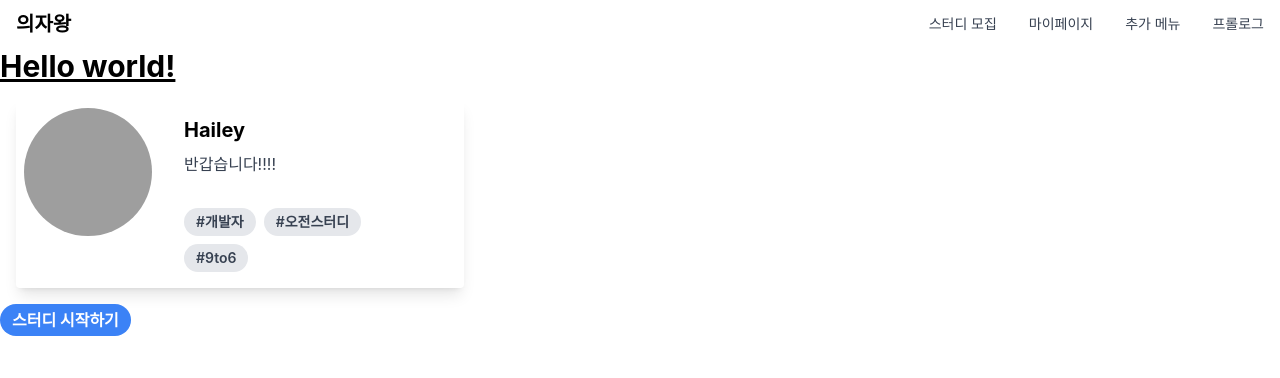
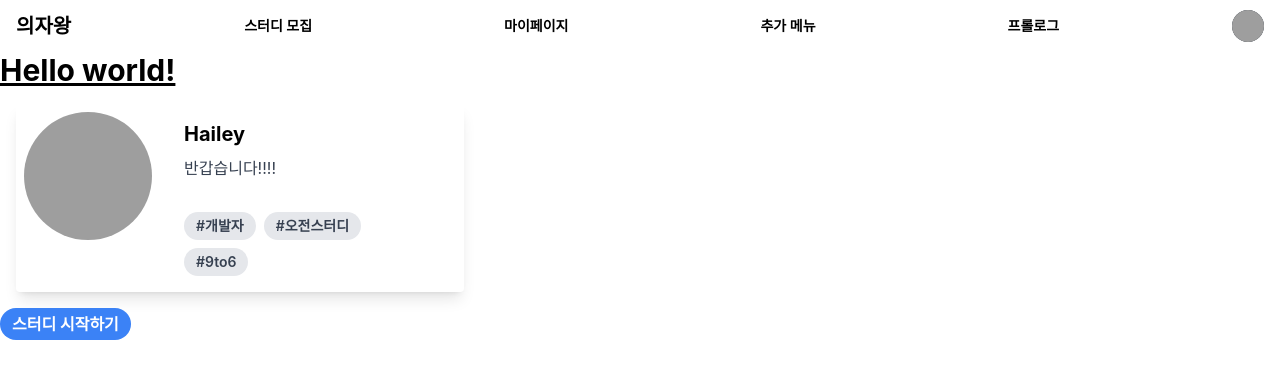
Before and after one commit to yessssssssssol/STUDIOUS_CAMSTUDY, a Next.js app in the folder front/: page / in a window 1280 px wide. Shown: the top 378 px of the page. Built offline with nearby package versions, Linux system fonts and the light colour scheme; grey boxes are pictures that could not be loaded.

Commit message:
Nav 완성

```diff
--- a/front/components/NavBar.js
+++ /dev/null
@@ -1,32 +0,0 @@
-import Link from "next/link";
-
-export default function NavBar(){
-
-    const items=["스터디 모집","마이페이지","추가 메뉴", "프롤로그"]
-
-    function NavItem(item,index){
-        return(
-            <li key={index}>
-          <Link href="/"><a class="block py-2 pr-4 pl-3 text-gray-700 border-b border-gray-100 hover:bg-gray-50 md:hover:bg-transparent md:border-0 md:hover:text-blue-700 md:p-0 dark:text-gray-400 md:dark:hover:text-white dark:hover:bg-gray-700 dark:hover:text-white md:dark:hover:bg-transparent dark:border-gray-700">{item}</a></Link>
-        </li>
-        )
-    }
-    return(
-    <nav class="bg-white border-gray-200 px-2 sm:px-4 py-2.5 rounded dark:bg-gray-800">
-    <div class="container flex flex-wrap justify-between items-center mx-auto">
-    <Link href="https://flowbite.com"><a class="flex items-center">
-        <span class="self-center text-xl font-semibold whitespace-nowrap dark:text-white">의자왕</span>
-    </a>
-    </Link>
-    <div class="hidden justify-between items-center w-full md:flex md:w-auto md:order-1" id="mobile-menu-2">
-      <ul class="flex flex-col mt-4 md:flex-row md:space-x-8 md:mt-0 md:text-sm md:font-medium">
-
-        {
-            items.map((item,index)=>NavItem(item,index))
-        }
-      </ul>
-    </div>
-    </div>
-  </nav>
-  )
-}
--- /dev/null
+++ b/front/components/NavBarIcon.js
@@ -0,0 +1,58 @@
+import Link from "next/link";
+
+export default function NavBarIcon(){
+    const items=["스터디 모집","마이페이지","추가 메뉴", "프롤로그"]
+    const drop_item=["Dashboard","Settings","Earnings","Sign out"]
+    function NavItem(item,index){
+        return(
+            <li key={index}>
+          <Link href="/"><a class="block py-2 mx-20 font-semibold pr-4 pl-3 text-gray-1000 border-gray-300 hover:bg-gray-50 md:hover:bg-transparent md:border-0 md:hover:text-blue-700 md:p-0 dark:text-gray-400 md:dark:hover:text-white dark:hover:bg-gray-700 dark:hover:text-white md:dark:hover:bg-transparent dark:border-gray-700">{item}</a></Link>
+        </li>
+        )
+    }
+    function NavDropItem(item,index){
+        return(
+            <li key={index}>
+          <Link href="/"><a href="#" class="block py-2 px-4 text-sm text-gray-700 hover:bg-gray-100 dark:hover:bg-gray-600 dark:text-gray-200 dark:hover:text-white">{item}</a></Link>
+        </li>
+        )
+    }
+    return (
+        <nav class="bg-white border-gray-200 px-2 sm:px-4 py-2.5 rounded dark:bg-gray-800">
+  <div class="container flex flex-wrap justify-between items-center mx-auto">
+  <Link href="https://flowbite.com"><a class="flex items-center">
+        <span class="self-center text-xl font-semibold whitespace-nowrap dark:text-white">의자왕</span>
+    </a></Link>
+  <div class="flex items-center md:order-2">
+      <button type="button" class="flex mr-3 text-sm bg-gray-800 rounded-full md:mr-0 focus:ring-4 focus:ring-gray-300 dark:focus:ring-gray-600" id="user-menu-button" aria-expanded="false" type="button" data-dropdown-toggle="dropdown">
+        <span class="sr-only">Open user menu</span>
+        <img class="w-8 h-8 rounded-full" src="/docs/images/people/profile-picture-3.jpg" alt="user photo"/>
+      </button>
+      <div class="hidden z-50 my-4 text-base list-none bg-white rounded divide-y divide-gray-100 shadow dark:bg-gray-700 dark:divide-gray-600" id="dropdown">
+        <div class="py-3 px-4">
+          <span class="block text-sm text-gray-900 dark:text-white">Bonnie Green</span>
+          <span class="block text-sm font-medium text-gray-500 truncate dark:text-gray-400">name@flowbite.com</span>
+        </div>
+        <ul class="py-1" aria-labelledby="dropdown">
+        {
+            drop_item.map((item,index)=>NavDropItem(item,index))
+        }
+        </ul>
+      </div>
+      <button data-collapse-toggle="mobile-menu-2" type="button" class="inline-flex items-center p-2 ml-1 text-sm text-gray-500 rounded-lg md:hidden hover:bg-gray-100 focus:outline-none focus:ring-2 focus:ring-gray-200 dark:text-gray-400 dark:hover:bg-gray-700 dark:focus:ring-gray-600" aria-controls="mobile-menu-2" aria-expanded="false">
+      <span class="sr-only">Open main menu</span>
+      <svg class="w-6 h-6" fill="currentColor" viewBox="0 0 20 20" xmlns="http://www.w3.org/2000/svg"><path fillRule="evenodd" d="M3 5a1 1 0 011-1h12a1 1 0 110 2H4a1 1 0 01-1-1zM3 10a1 1 0 011-1h12a1 1 0 110 2H4a1 1 0 01-1-1zM3 15a1 1 0 011-1h12a1 1 0 110 2H4a1 1 0 01-1-1z" clipRule="evenodd"></path></svg>
+      <svg class="hidden w-6 h-6" fill="currentColor" viewBox="0 0 20 20" xmlns="http://www.w3.org/2000/svg"><path fillRule="evenodd" d="M4.293 4.293a1 1 0 011.414 0L10 8.586l4.293-4.293a1 1 0 111.414 1.414L11.414 10l4.293 4.293a1 1 0 01-1.414 1.414L10 11.414l-4.293 4.293a1 1 0 01-1.414-1.414L8.586 10 4.293 5.707a1 1 0 010-1.414z" clipRule="evenodd"></path></svg>
+    </button>
+  </div>
+  <div class="hidden justify-between items-center w-full md:flex md:w-auto md:order-1" id="mobile-menu-2">
+    <ul class="flex flex-col mt-4  md:flex-row md:space-x-8 md:mt-0 md:text-sm md:font-medium">
+        {
+            items.map((item,index)=>NavItem(item,index))
+        }
+    </ul>
+  </div>
+  </div>
+</nav>
+    )
+}
--- a/front/pages/_app.js
+++ b/front/pages/_app.js
@@ -1,12 +1,13 @@
 import '../styles/globals.css';
-import NavBar from '../components/NavBar';
+import NavBarIcon from '../components/NavBarIcon';
+
 import Button from '../components/Button';
 function MyApp({ Component, pageProps }) {
 
   return   (
   <div>
 
-    <NavBar/>
+    <NavBarIcon/>
     <Component {...pageProps} />
     <Button Text={"스터디 시작하기"}/>
   </div>
```
